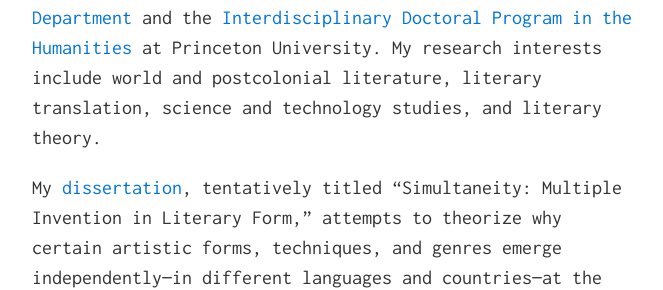
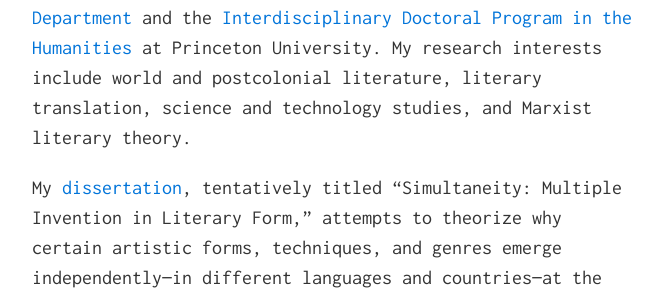
Before and after one commit to fed-ka/fed-ka, a Jekyll site: the page built from index.md, in a window 1280 px wide. Shown: the part 750-1040 px from the top of the page, without its empty margins (308-971 px from the left). Built offline with Jekyll 4.4.1, drawn with Linux system fonts in a browser that asks for light colours.

Commit message:
Some Updates

```diff
--- a/index.md
+++ b/index.md
@@ -4,7 +4,8 @@ layout: default
 
 ![](http://www.fedorkarmanov.com/fk_small.jpeg)
 
-I am currently a joint doctoral candidate in the [English Department](https://english.princeton.edu/people/fedor-karmanov) and the [Interdisciplinary Doctoral Program in the Humanities](https://ihum.princeton.edu/people/fedor-karmanov) at Princeton University. My research interests include world and postcolonial literature, literary translation, science and technology studies, and literary theory.
+
+I am currently a joint doctoral candidate in the [English Department](https://english.princeton.edu/people/fedor-karmanov) and the [Interdisciplinary Doctoral Program in the Humanities](https://ihum.princeton.edu/people/fedor-karmanov) at Princeton University. My research interests include world and postcolonial literature, literary translation, science and technology studies, and Marxist literary theory.
 
 My [dissertation](http://www.fedorkarmanov.com/dissertation.html), tentatively titled "Simultaneity: Multiple Invention in Literary Form," attempts to theorize why certain artistic forms, techniques, and genres emerge independently—in different languages and countries—at the same time. I am affiliated with the [Center for the Digital Humanities](https://cdh.princeton.edu/people/students/) and the [Program in Russian, East European and Eurasian Studies](https://reees.princeton.edu/people/graduate-students). Two of my academic articles are forthcoming in _American Literary History_, _Modernism/modernity_, and _Cultural Analytics_.
 
```
Also changed, not shown: dissertation.md (+2 -0 lines), 1 other file.
